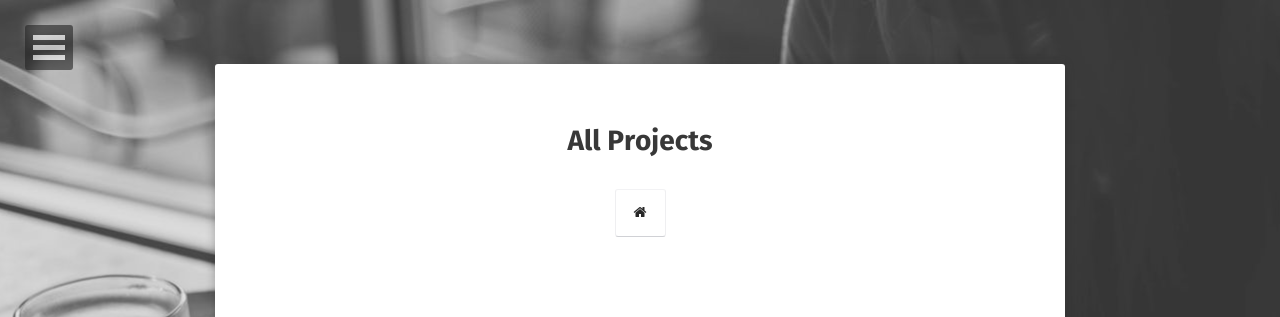
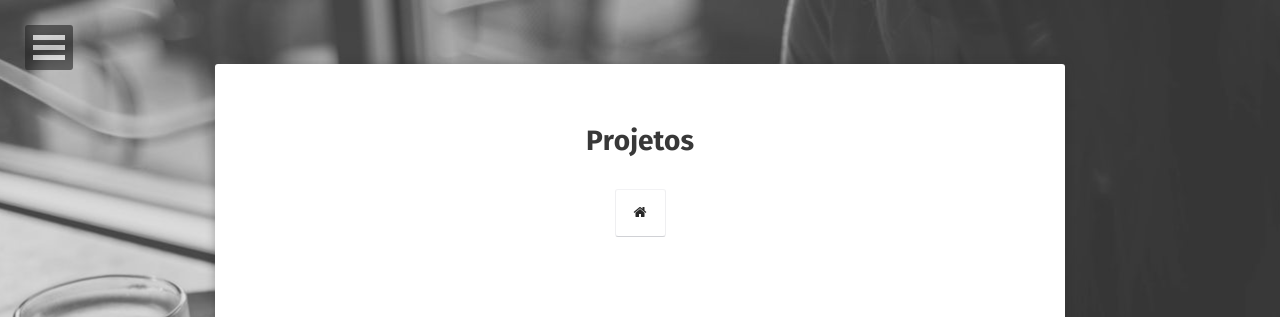
Before and after one commit to sophialexandra/o.nosso.livro, a Jekyll site: the page built from projects/index.md, in a window 1280 px wide. Shown: the top 317 px of the page. Built offline with Jekyll 4.4.1, drawn with Linux system fonts in a browser that asks for light colours; some web fonts are replaced.

Commit message:
novas alteracoes

```diff
--- a/_includes/nav.html
+++ b/_includes/nav.html
@@ -1,16 +1,16 @@
 	<nav id="dl-menu" class="dl-menuwrapper" role="navigation">
-		<button class="dl-trigger">Open Menu</button>
+		<button class="dl-trigger">Menu</button>
 		<ul class="dl-menu">
-			<li><a href="{{ site.url }}/">Home</a></li>
+			<li><a href="{{ site.url }}/">Página Inicial</a></li>
 			<li>
-				<a href="#">About</a>
+				<a href="#">Sobre</a>
 				<ul class="dl-submenu">
 					<li>
 						<img src="{{ site.url }}/{{ site.logo }}" alt="{{ site.title }} photo" class="author-photo">
 						<h4>{{ site.title }}</h4>
 						<p>{{ site.description }}</p>
 					</li>
-					<li><a href="{{ site.url }}/about/"><span class="btn btn-inverse">Learn More</span></a></li>
+					<li><a href="{{ site.url }}/about/"><span class="btn btn-inverse">Sobre mim</span></a></li>
 					{% if site.email %}<li>
                         <a href="mailto:{{ site.email }}" target="_blank" rel="noopener noreferrer"><i class="fa fa-fw fa-envelope-square"></i> Email</a>
                     </li>{% endif %}
@@ -88,8 +88,8 @@
 			<li>
 				<a href="#">Posts</a>
 				<ul class="dl-submenu">
-					<li><a href="{{ site.url }}/posts/">All Posts</a></li>
-					<li><a href="{{ site.url }}/tags/">All Tags</a></li>
+					<li><a href="{{ site.url }}/posts/">Posts</a></li>
+					<li><a href="{{ site.url }}/tags/">Tags</a></li>
 				</ul>
 			</li>
 			{% for link in site.data.navigation %}
--- a/_includes/read-time.html
+++ b/_includes/read-time.html
@@ -1,3 +1,3 @@
 {% assign wpm = site.words_per_minute | append: '.0' %}
 {% assign readtime = content | strip_html | number_of_words | divided_by:wpm | round %}
-Reading time ~{% if readtime <= 1 %}1 minute{% else %}{{ readtime }} minutes{% endif %}
+Tempo de leitura ~{% if readtime <= 1 %}1 minuto{% else %}{{ readtime }} minutos{% endif %}
--- a/_layouts/home.html
+++ b/_layouts/home.html
@@ -39,7 +39,7 @@ layout: compress
                          Posts
                          </a>
                          <a class="btn zoombtn" href="{{ site.url }}/projects">
-                         Projectos
+                         Projetos
                          </a>
                  </h3>
             </div>
--- a/projects/index.md
+++ b/projects/index.md
@@ -1,6 +1,6 @@
 ---
 layout: project
-title: All Projects
-excerpt: "A List of Projects"
+title: Projetos
+excerpt: "Lista de projetos"
 comments: false
 ---
```
Also changed, not shown: about/index.md (+1 -1 lines), posts/index.md (+2 -2 lines).
